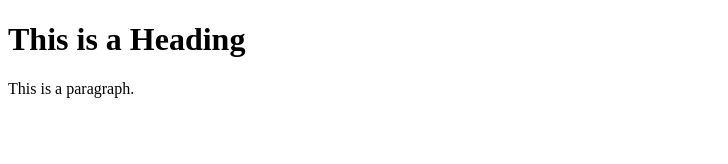
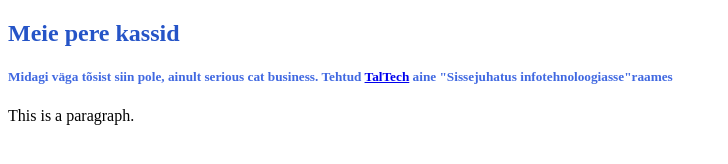
Before and after one commit to kristelsy/kristelsy.github.io, a plain HTML site: page index.html in a window 1280 px wide. Shown: the whole page, without its empty margins (0-728 px from the left). Drawn offline with Linux system fonts and the light colour scheme.

Commit message:
Update index.html
Headerid

```diff
--- a/index.html
+++ b/index.html
@@ -1,11 +1,13 @@
 <!DOCTYPE html>
-<html>
+<html lang="et">
 <head>
-<title>Page Title</title>
+  <meta charset="UTF-8">
+  <title>232861</title>
 </head>
 <body>
 
-<h1>This is a Heading</h1>
+<h2 style="color:#2554C7;">Meie pere kassid</h2>
+<h5 style="color:#4169E1;">Midagi väga tõsist siin pole, ainult serious cat business. Tehtud <a href="https://taltech.ee/">TalTech</a> aine "Sissejuhatus infotehnoloogiasse"raames </h5>
 <p>This is a paragraph.</p>
 
 </body>
```
